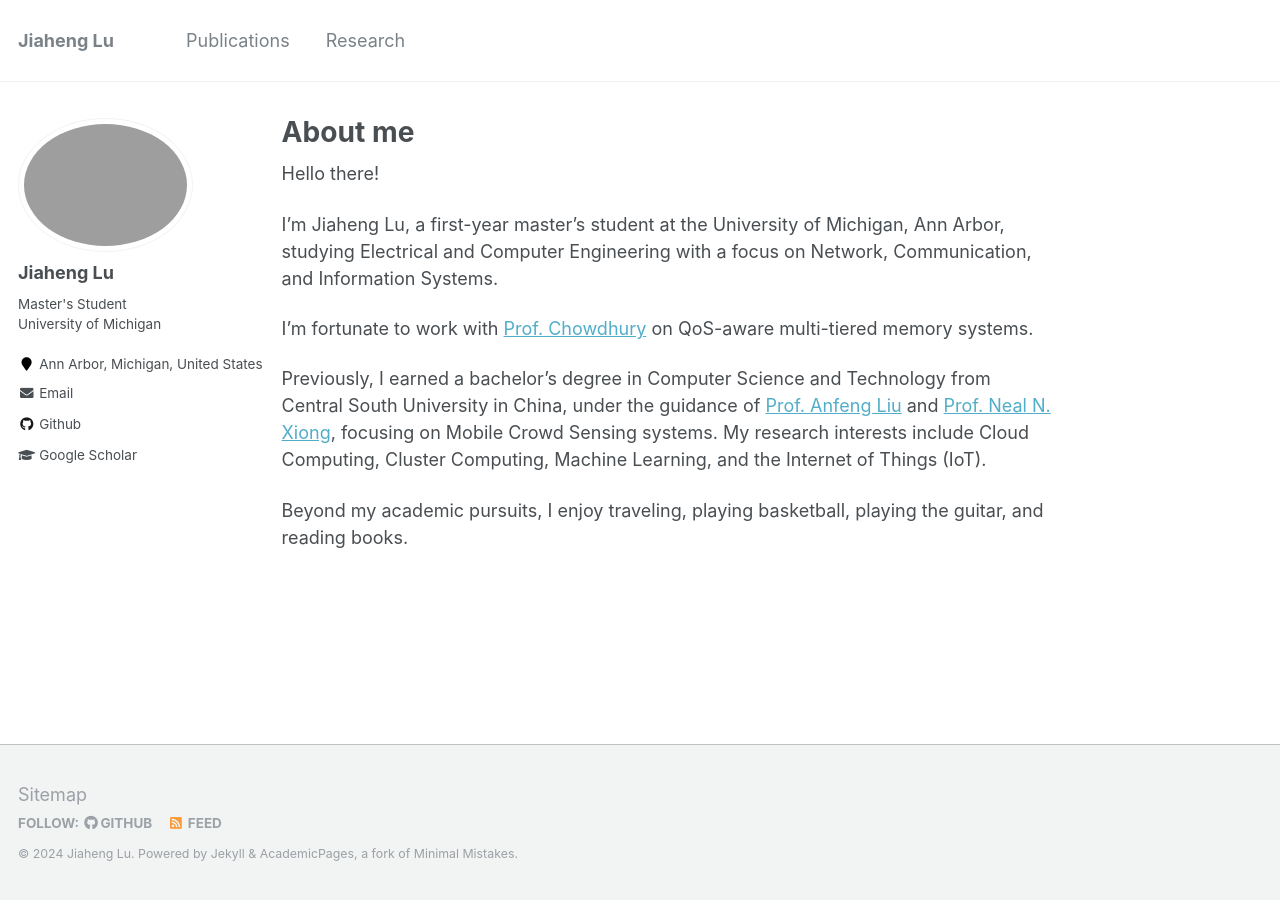
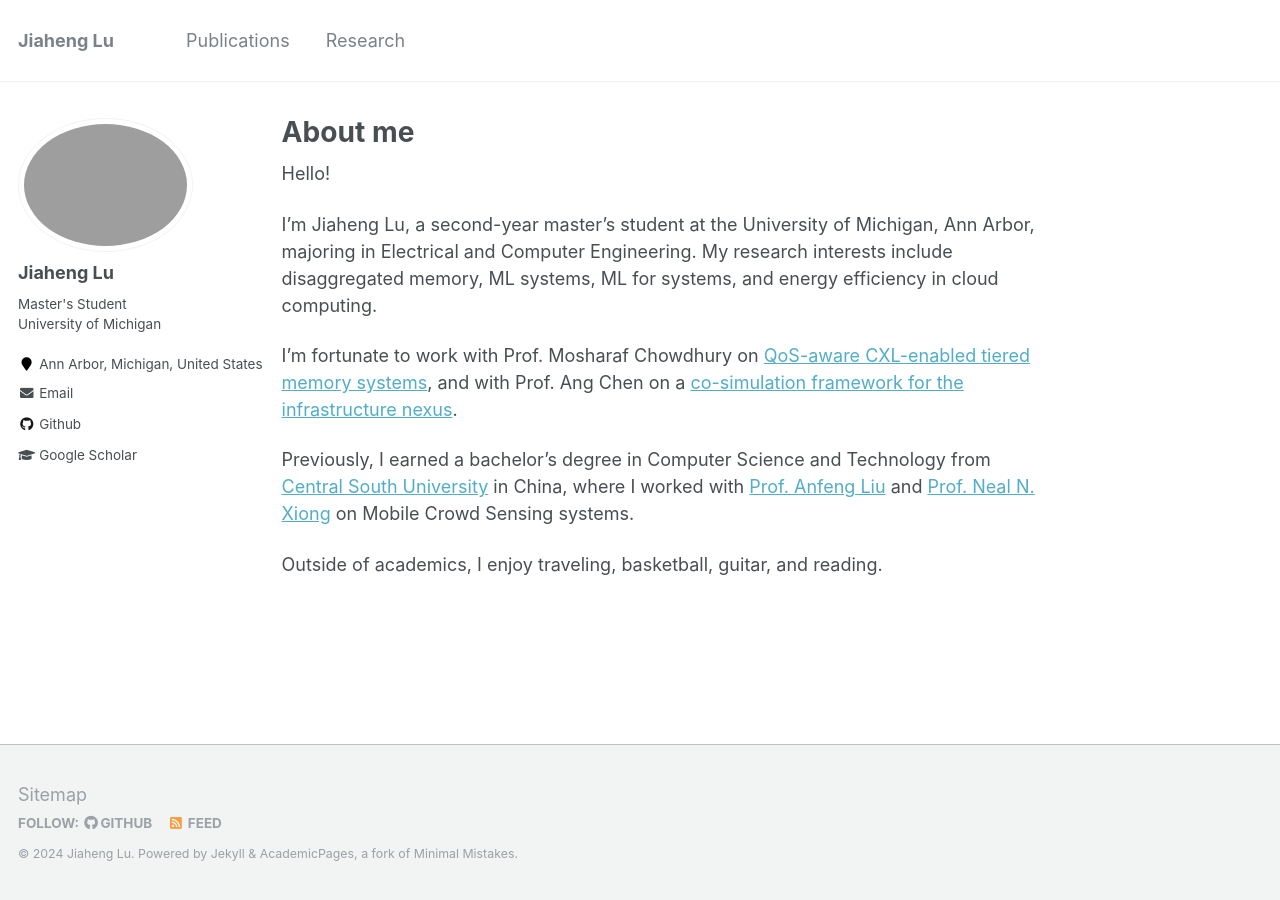
Before and after one commit to JhengLu/JhengLu.github.io, a Jekyll site: the page built from _pages/about.md, in a window 1280 px wide. Built offline with Jekyll 4.4.1, drawn with Linux system fonts in a browser that asks for light colours.

Commit message:
update about me

```diff
--- a/_pages/about.md
+++ b/_pages/about.md
@@ -8,12 +8,12 @@ redirect_from:
   - /about.html
 ---
 
-Hello there!
+Hello!
 
-I'm Jiaheng Lu, a first-year master's student at the University of Michigan, Ann Arbor, studying Electrical and Computer Engineering with a focus on Network, Communication, and Information Systems.
+I'm Jiaheng Lu, a second-year master's student at the University of Michigan, Ann Arbor, majoring in Electrical and Computer Engineering. My research interests include disaggregated memory, ML systems, ML for systems, and energy efficiency in cloud computing.
 
-I'm fortunate to work with [Prof. Chowdhury](https://www.mosharaf.com/) on QoS-aware multi-tiered memory systems.
+I'm fortunate to work with Prof. Mosharaf Chowdhury on [QoS-aware CXL-enabled tiered memory systems](#link_to_paper), and with Prof. Ang Chen on a [co-simulation framework for the infrastructure nexus](#Link_to_paper).
 
-Previously, I earned a bachelor's degree in Computer Science and Technology from Central South University in China, under the guidance of [Prof. Anfeng Liu](https://faculty.csu.edu.cn/liuanfeng/en/index.htm) and [Prof. Neal N. Xiong](https://srinfo.sulross.edu/fs/1448), focusing on Mobile Crowd Sensing systems. My research interests include Cloud Computing, Cluster Computing, Machine Learning, and the Internet of Things (IoT).
+Previously, I earned a bachelor's degree in Computer Science and Technology from [Central South University](https://en.csu.edu.cn/) in China, where I worked with [Prof. Anfeng Liu](https://scholar.google.com/citations?user=9RDpn1gAAAAJ&hl=zh-CN) and [Prof. Neal N. Xiong](https://srinfo.sulross.edu/fs/1448) on Mobile Crowd Sensing systems.
 
-Beyond my academic pursuits, I enjoy traveling, playing basketball, playing the guitar, and reading books.
+Outside of academics, I enjoy traveling, basketball, guitar, and reading.
```
